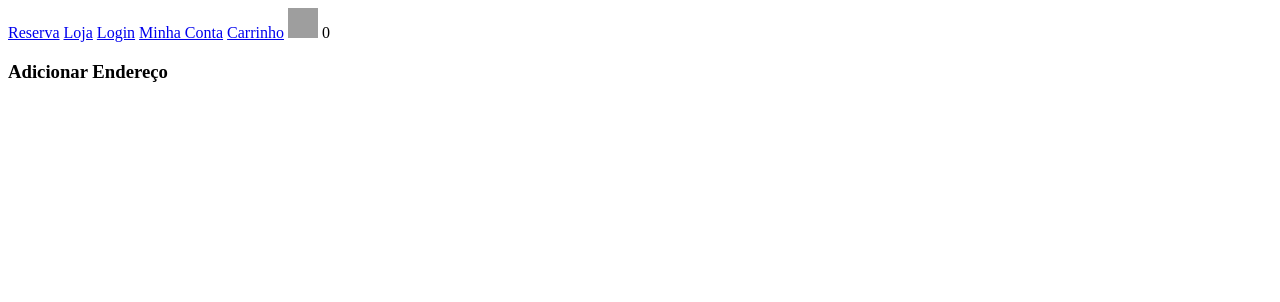
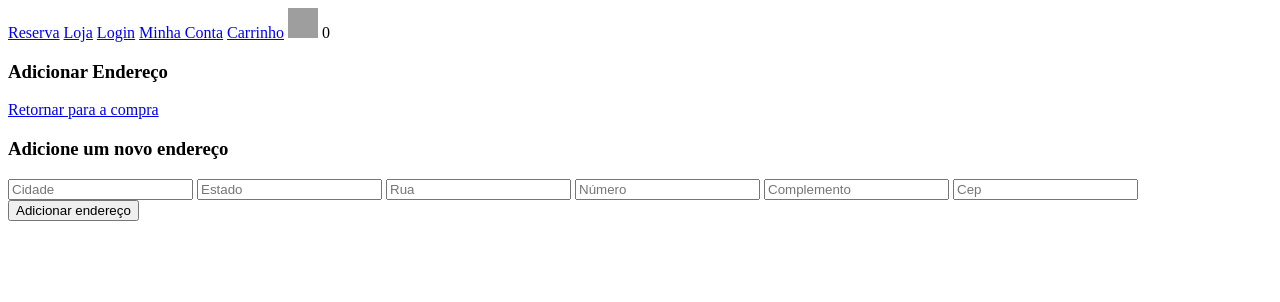
Before and after one commit to leobrda/E-commerce, a Django app: page /adicionarendereco/ in a window 1280 px wide. Shown: the top 302 px of the page. Run offline with Django 5.2, Linux system fonts and the light colour scheme; some libraries are stand-ins or nearby versions; grey boxes are pictures that could not be loaded.

Commit message:
Adicionar endereco, def adicionar_endereco() com metodos POST e GET

```diff
--- a/loja/templates/adicionar_endereco.html
+++ b/loja/templates/adicionar_endereco.html
@@ -3,4 +3,17 @@
 
 {% block body%}
     <h3>Adicionar Endereço</h3>
+    <a href="{% url 'checkout' %}">Retornar para a compra</a>
+
+    <h3>Adicione um novo endereço</h3>
+    <form method="POST" action="{% url 'adicionar_endereco' %}">
+        {% csrf_token %}
+        <input type="text" name="cidade" placeholder="Cidade">
+        <input type="text" name="estado" placeholder="Estado">
+        <input type="text" name="rua" placeholder="Rua">
+        <input type="number" name="numero" placeholder="Número">
+        <input type="text" name="complemento" placeholder="Complemento">
+        <input type="number" name="cep" placeholder="Cep">
+        <button type="submit">Adicionar endereço</button>
+    </form>
 {% endblock %}
--- a/loja/views.py
+++ b/loja/views.py
@@ -174,8 +174,26 @@ def checkout(request):
 
 
 def adicionar_endereco(request):
-    context = {}
-    return render(request, 'adicionar_endereco.html', context)
+    if request.method == 'POST':
+        # Tratar o envio do formulário
+        if request.user.is_authenticated:
+            cliente = request.user.cliente
+        else:
+            if request.COOKIES.get('id_sessao'):
+                id_sessao = request.COOKIES.get('id_sessao')
+                cliente, criado = Cliente.objects.get_or_create(id_sessao=id_sessao)
+            else:
+                return redirect('loja')
+        dados = request.POST.dict()
+        endereco = Endereco.objects.create(cliente=cliente, rua=dados.get('rua'),
+                                           numero=int(dados.get('numero')), estado=dados.get('estado'),
+                                           cidade=dados.get('cidade'), cep=dados.get('cep'),
+                                           complemento=dados.get('complemento'))
+        endereco.save()
+        return redirect('checkout')
+    else:
+        context = {}
+        return render(request, 'adicionar_endereco.html', context)
 
 
 def minha_conta(request):
```
